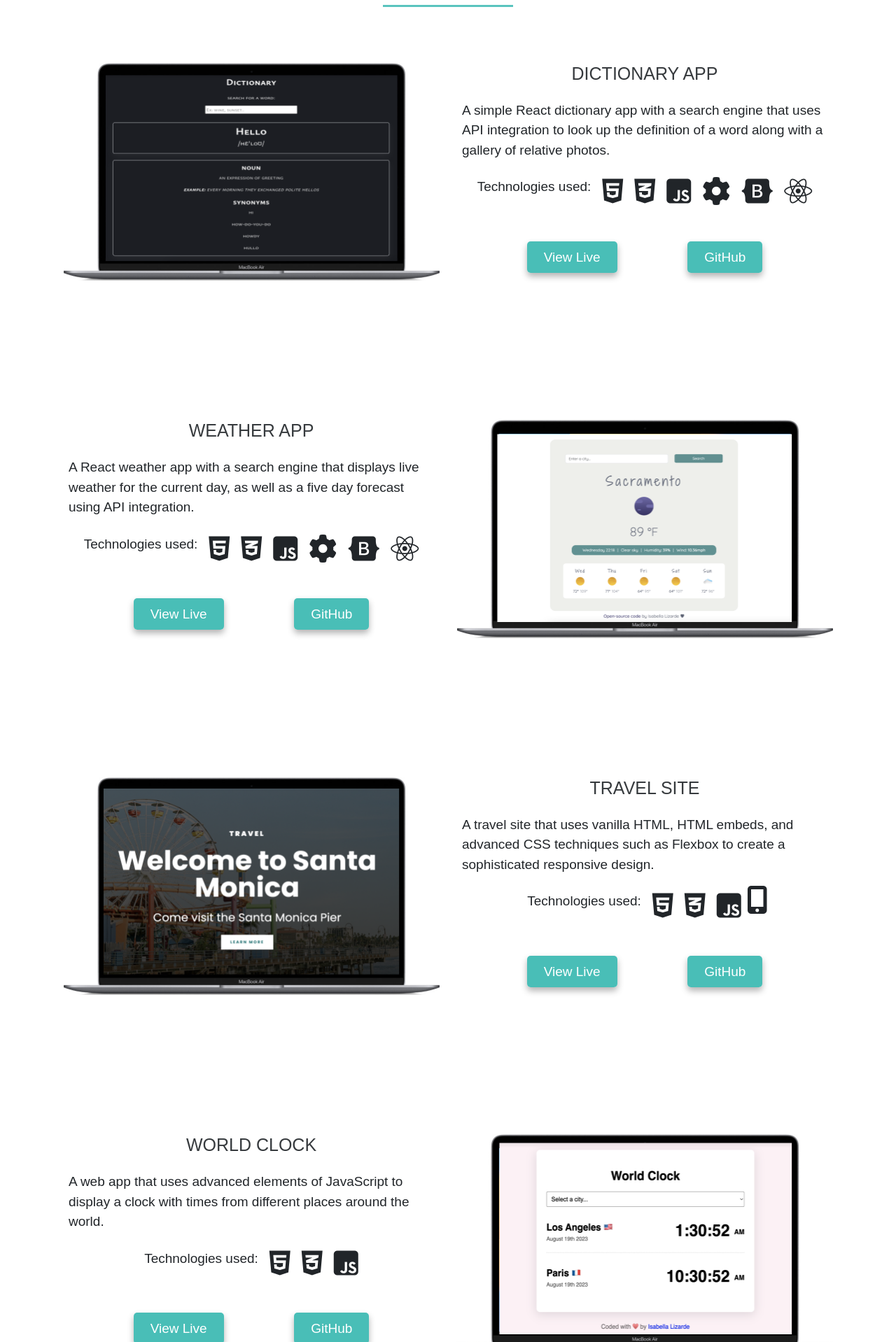
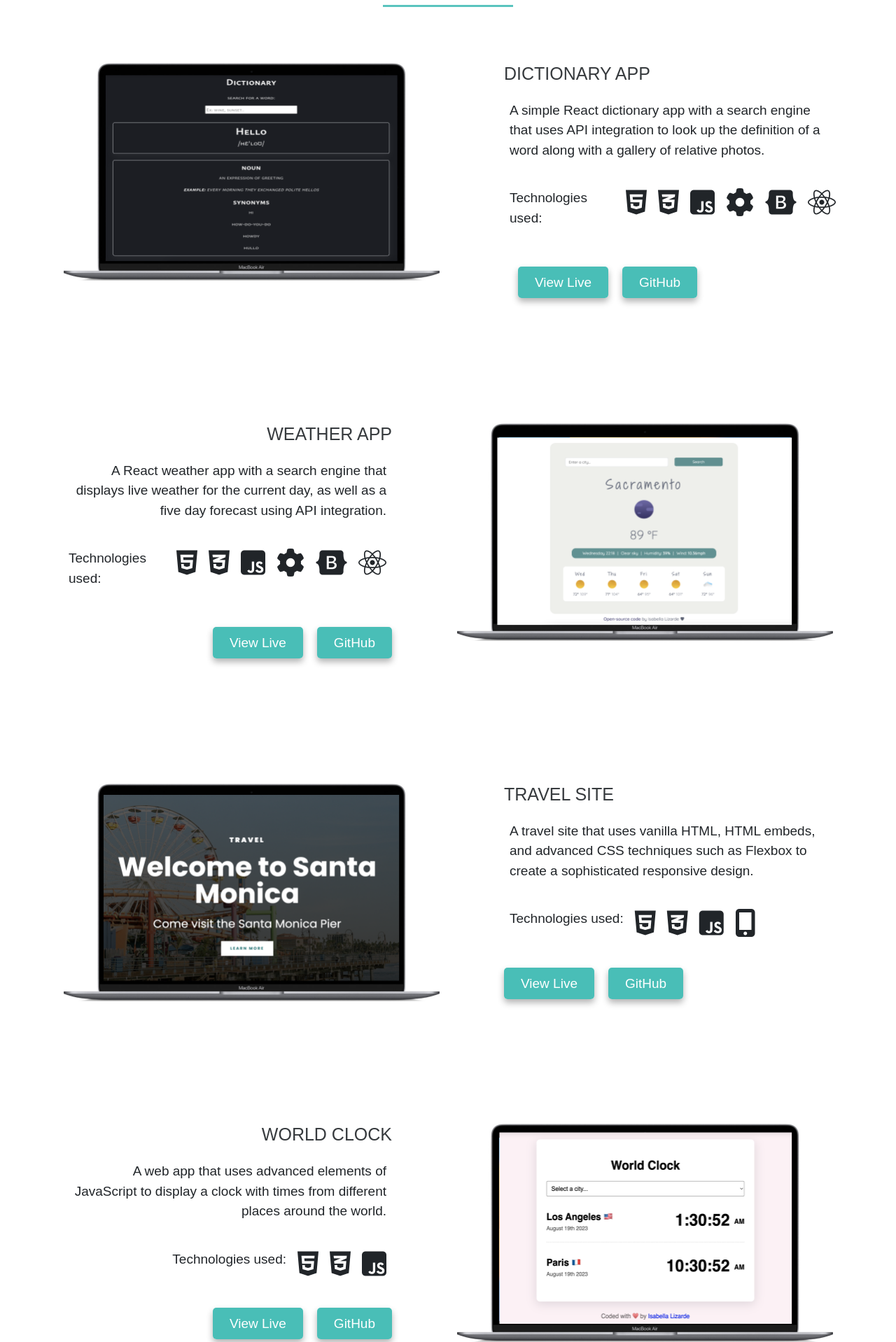
Before and after one commit to soybella/isabella-lizarde-portfolio, a React (Create React App) app: page / in a window 1280 px wide. Shown: the part 2042-3960 px from the top of the page at 70% size. Built offline with nearby package versions, Linux system fonts and the light colour scheme; a web font is replaced by a local one.

Commit message:
Updated responsive layout for each section

```diff
--- a/src/App.css
+++ b/src/App.css
@@ -120,18 +120,22 @@ img {
   font-size: 19px;
 }
 
+.portfolio-project-image {
+  box-shadow: none;
+}
+
 .Projects i {
   font-size: 40px;
 }
 
-.projects-img-icon img {
+/* .projects-img-icon img {
   height: 50px;
   width: auto;
   border: none;
   box-shadow: none;
   margin-left: 6px;
   margin-top: 3px;
-}
+} */
 
 .project-description p {
   font-size: 22px;
@@ -139,7 +143,19 @@ img {
 
 .project-button {
   list-style: none;
-  padding: 16px;
+  /* padding: 16px; */
+  padding-left: 20px;
+}
+
+.TravelProject .project-description,
+.DictionaryProject .project-description {
+  padding-left: 80px;
+  padding-right: 0;
+}
+
+.WorldClockProject .project-description,
+.WeatherProject .project-description {
+  padding-right: 80px;
 }
 
 .project-description h3 {
@@ -151,6 +167,8 @@ img {
   justify-content: center;
   align-items: center;
   border-radius: 10px;
+  /* padding-right: 60px; */
+  /* max-width: 45%; */
   /* transition: 150ms ease-in-out; */
 }
 
@@ -333,4 +351,10 @@ img {
   .projects-container {
     width: 100%;
   }
+
+  .portfolio-project-image {
+    display: flex;
+    width: 100%;
+    height: auto;
+  }
 }
--- a/src/DictionaryProject.js
+++ b/src/DictionaryProject.js
@@ -71,14 +71,14 @@ export default function DictionaryProject() {
             </div>
           </div>
           <div className="col-lg-6 d-none d-lg-block project-description">
-            <h3 className="mb-3">Dictionary App</h3>
-            <p className="p-2 m-0">
+            <h3 className="mb-3 text-start">Dictionary App</h3>
+            <p className="p-2 m-0 text-start">
               A simple React dictionary app with a search engine that uses API
               integration to look up the definition of a word along with a
               gallery of relative photos.
             </p>
-            <div className="project-skills-icons pt-2">
-              <ul className="d-flex p-0 justify-content-center">
+            <div className="project-skills-icons pt-4">
+              <ul className="d-flex p-0 justify-content-start">
                 <p className="p-2">Technologies used: </p>
                 <li className="skills-icon p-2">
                   <i className="fa-brands fa-html5"></i>
@@ -99,7 +99,7 @@ export default function DictionaryProject() {
                   <i className="fa-brands fa-react"></i>
                 </li>
               </ul>
-              <ul className="d-flex justify-content-evenly project-button">
+              <ul className="d-flex justify-content-start project-button px-0 pt-4">
                 <li className="project-button">
                   <a
                     href="https://isabellalizarde-dictionary-app.netlify.app/"
--- a/src/Main.css
+++ b/src/Main.css
@@ -1,4 +1,4 @@
-.portfolio-project-image,
+/* .portfolio-project-image, */
 .portfolio-profile-image {
   box-shadow: none;
 }
@@ -94,10 +94,4 @@
   .about-header p {
     text-align: center;
   }
-
-  .portfolio-project-image {
-    display: flex;
-    width: 100%;
-    height: auto;
-  }
 }
--- a/src/TravelProject.js
+++ b/src/TravelProject.js
@@ -33,7 +33,7 @@ export default function TravelProject() {
                   <li className="skills-icon p-2">
                     <i className="fa-brands fa-square-js"></i>
                   </li>
-                  <li className="skills-icon">
+                  <li className="skills-icon p-2">
                     <i class="fa-solid fa-mobile-screen-button"></i>
                   </li>
                 </ul>
@@ -65,14 +65,14 @@ export default function TravelProject() {
             </div>
           </div>
           <div className="col-lg-6 d-none d-lg-block project-description">
-            <h3 className="mb-3">Travel Site</h3>
-            <p className="p-2 m-0">
+            <h3 className="mb-3 text-start">Travel Site</h3>
+            <p className="p-2 m-0 text-start">
               A travel site that uses vanilla HTML, HTML embeds, and advanced
               CSS techniques such as Flexbox to create a sophisticated
               responsive design.
             </p>
-            <div className="project-skills-icons pt-2">
-              <ul className="d-flex p-0 justify-content-center">
+            <div className="project-skills-icons pt-4">
+              <ul className="d-flex p-0 justify-content-start">
                 <p className="p-2">Technologies used: </p>
                 <li className="skills-icon p-2">
                   <i className="fa-brands fa-html5"></i>
@@ -83,12 +83,12 @@ export default function TravelProject() {
                 <li className="skills-icon p-2">
                   <i className="fa-brands fa-square-js"></i>
                 </li>
-                <li className="skills-icon">
+                <li className="skills-icon p-2">
                   <i class="fa-solid fa-mobile-screen-button"></i>
                 </li>
               </ul>
-              <ul className="d-flex justify-content-evenly project-button">
-                <li className="project-button">
+              <ul className="d-flex justify-content-start project-button px-0 pt-4">
+                <li className="project-button p-0">
                   <a
                     href="https://isabellalizarde-travel-santa-monica.netlify.app/"
                     className="button-link"
--- a/src/WeatherProject.js
+++ b/src/WeatherProject.js
@@ -7,14 +7,14 @@ export default function WeatherProject() {
       <div className="container projects-container">
         <div className="row">
           <div className="col-lg-6 d-none d-lg-block project-description">
-            <h3 className="mb-3">Weather App</h3>
-            <p className="p-2 m-0">
+            <h3 className="mb-3 text-end">Weather App</h3>
+            <p className="p-2 m-0 text-end">
               A React weather app with a search engine that displays live
               weather for the current day, as well as a five day forecast using
               API integration.
             </p>
-            <div className="project-skills-icons pt-2">
-              <ul className="d-flex p-0 justify-content-center">
+            <div className="project-skills-icons pt-4">
+              <ul className="d-flex p-0 justify-content-end">
                 <p className="p-2">Technologies used: </p>
                 <li className="skills-icon p-2">
                   <i className="fa-brands fa-html5"></i>
@@ -35,7 +35,7 @@ export default function WeatherProject() {
                   <i className="fa-brands fa-react"></i>
                 </li>
               </ul>
-              <ul className="d-flex justify-content-evenly project-button">
+              <ul className="d-flex justify-content-end project-button pt-4">
                 <li className="project-button">
                   <a
                     href="https://isabellalizarde-weather-app.netlify.app/"
--- a/src/WorldClockProject.js
+++ b/src/WorldClockProject.js
@@ -1,5 +1,6 @@
 import React from "react";
 import worldClockProject from "./images/world-clock.png";
+import "./App.css";
 
 export default function WorldClockProject() {
   return (
@@ -7,13 +8,13 @@ export default function WorldClockProject() {
       <div className="container projects-container">
         <div className="row">
           <div className="col-lg-6 d-none d-lg-block project-description">
-            <h3 className="mb-3">World Clock</h3>
-            <p className="p-2 m-0">
+            <h3 className="mb-3 text-end">World Clock</h3>
+            <p className="p-2 m-0 text-end">
               A web app that uses advanced elements of JavaScript to display a
               clock with times from different places around the world.
             </p>
-            <div className="project-skills-icons pt-2">
-              <ul className="d-flex p-0 justify-content-center">
+            <div className="project-skills-icons pt-4">
+              <ul className="d-flex p-0 justify-content-end">
                 <p className="p-2">Technologies used: </p>
                 <li className="skills-icon p-2">
                   <i className="fa-brands fa-html5"></i>
@@ -25,7 +26,7 @@ export default function WorldClockProject() {
                   <i className="fa-brands fa-square-js"></i>
                 </li>
               </ul>
-              <ul className="d-flex justify-content-evenly project-button">
+              <ul className="d-flex justify-content-end project-button pt-4">
                 <li className="project-button">
                   <a
                     href="https://isabellalizarde-world-clock.netlify.app/"
@@ -61,8 +62,7 @@ export default function WorldClockProject() {
           <div className="responsive-project-description d-sm-block d-lg-none project-description pt-3">
             <h3 className="mt-3">World Clock</h3>
             <p className="p-2 m-3 text-center">
-              {" "}
-              web app that uses advanced elements of JavaScript to create
+              A web app that uses advanced elements of JavaScript to create
               display a clock with times from different places around the world.
             </p>
             <div className="project-skills-icons pt-2">
@@ -77,7 +77,7 @@ export default function WorldClockProject() {
                   <i className="fa-brands fa-square-js"></i>
                 </li>
               </ul>
-              <ul className="d-flex justify-content-evenly project-button pt-3">
+              <ul className="d-flex project-button pt-3">
                 <li className="project-button">
                   <a
                     href="https://isabellalizarde-world-clock.netlify.app/"
```
